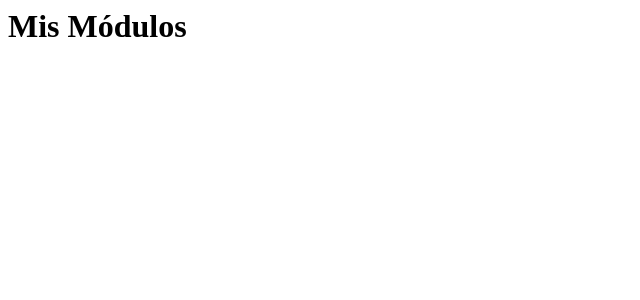
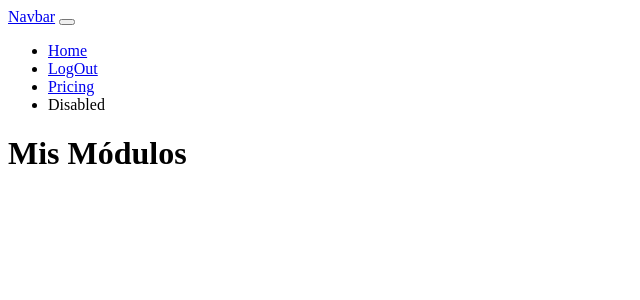
Before and after one commit to David-Luis-Mora/Lumino, a Django app: page /subjects/ in a window 1280 px wide. Shown: the top 300 px of the page, without its empty margins (0-640 px from the left). Run offline with Django 5.2, Linux system fonts and the light colour scheme; a user stored in the database is signed in; data comes from the database, SQL or seed files in the repository; both versions use the stored data as it was after the commit.

Commit message:
Navbar creada

```diff
--- a/lumino/shared/templates/shared/index.html
+++ b/lumino/shared/templates/shared/index.html
@@ -5,5 +5,4 @@
 {% block content %}
   <a href="{% url 'login' %}">Login</a>
   <a href="{% url 'signup' %}">Sign up</a>
-  <a href="{% url 'logout' %}">LogOut</a>
 {% endblock %}
--- /dev/null
+++ b/lumino/shared/templates/shared/navbar.html
@@ -0,0 +1,24 @@
+<nav class="navbar navbar-expand-lg bg-body-tertiary">
+  <div class="container-fluid">
+    <a class="navbar-brand" href="#">Navbar</a>
+    <button class="navbar-toggler" type="button" data-bs-toggle="collapse" data-bs-target="#navbarNav" aria-controls="navbarNav" aria-expanded="false" aria-label="Toggle navigation">
+      <span class="navbar-toggler-icon"></span>
+    </button>
+    <div class="collapse navbar-collapse" id="navbarNav">
+      <ul class="navbar-nav">
+        <li class="nav-item">
+          <a class="nav-link active" aria-current="page" href="#">Home</a>
+        </li>
+        <li class="nav-item">
+          <a class="nav-link" href="{% url 'logout' %}">LogOut</a>
+        </li>
+        <li class="nav-item">
+          <a class="nav-link" href="#">Pricing</a>
+        </li>
+        <li class="nav-item">
+          <a class="nav-link disabled" aria-disabled="true">Disabled</a>
+        </li>
+      </ul>
+    </div>
+  </div>
+</nav>
--- a/lumino/subjects/templates/subjects/subject_list.html
+++ b/lumino/subjects/templates/subjects/subject_list.html
@@ -1,6 +1,7 @@
+{% include "shared/navbar.html" %}
 <h1>Mis Módulos</h1>
 <ul>
     {% for subject in subjects %}
-        <li><a href="{% url 'subjects:subject_detail' subject.code %}">{{ subject.name }}</a></li>
+        <li><a href="{% url 'subjects:subject-detail' subject.code %}">{{ subject.name }}</a></li>
     {% endfor %}
 </ul>
```
Also changed, not shown: lumino/db.sqlite3.
